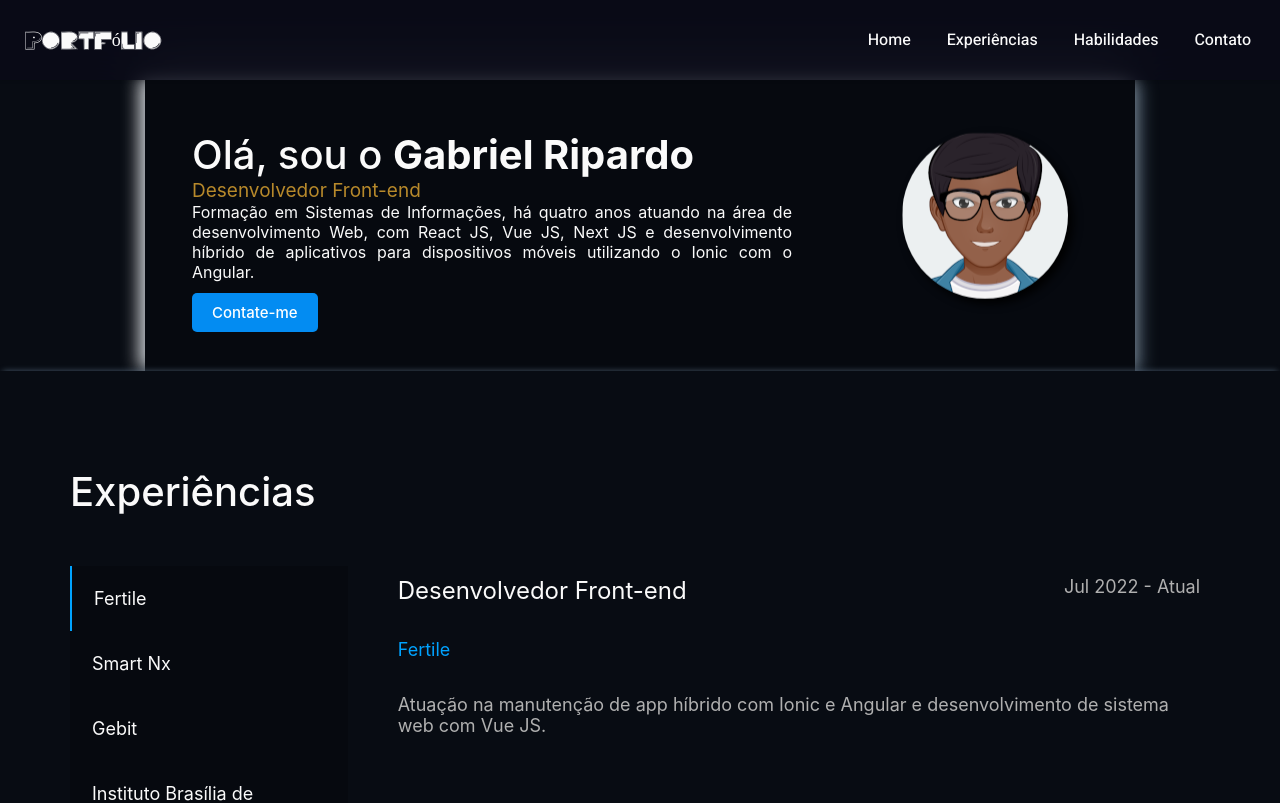
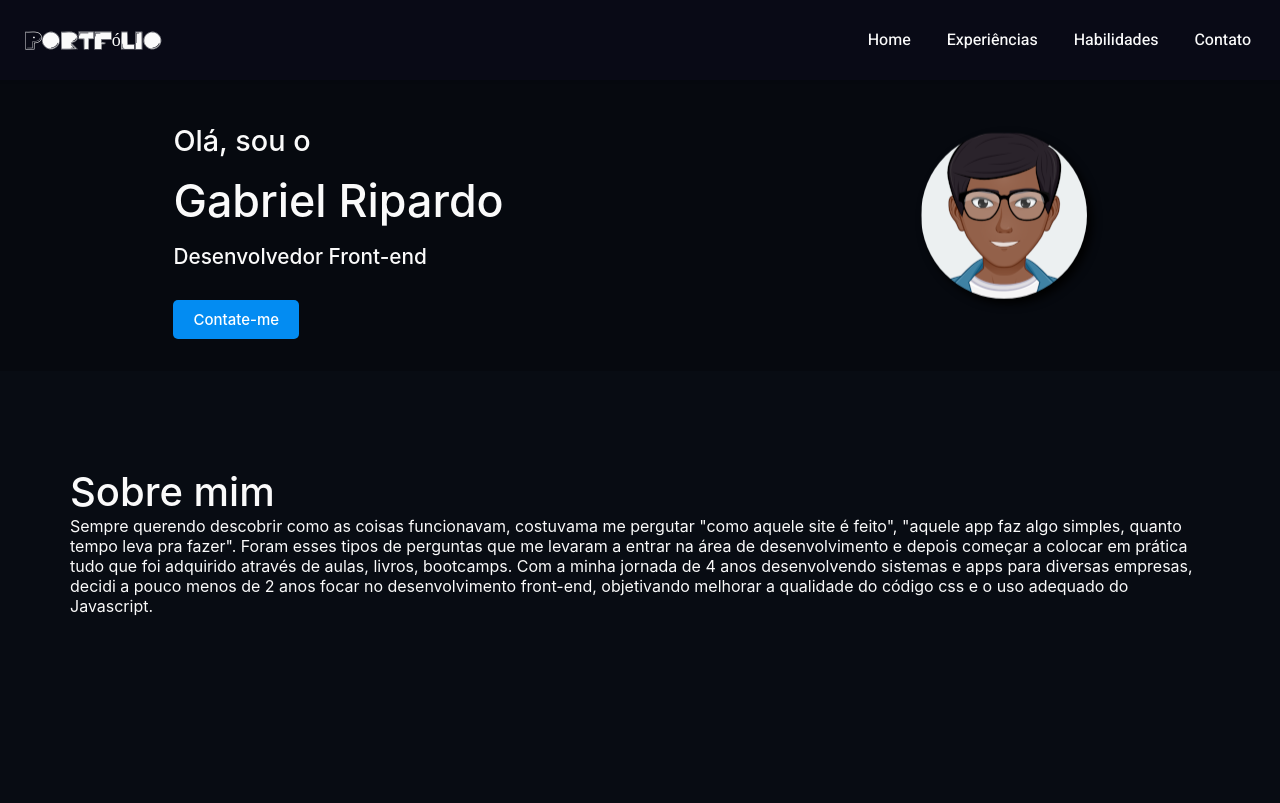
Before and after one commit to gabrielripardo/portfolio, a Next.js app: page / in a window 1280 px wide. Shown: the top 803 px of the page. Built offline with nearby package versions, Linux system fonts and the light colour scheme.

Commit message:
add session divided

```diff
--- a/pages/index.js
+++ b/pages/index.js
@@ -33,9 +33,9 @@ export default function Home() {
         <link rel="stylesheet" href="https://unpkg.com/swiper@8/swiper-bundle.min.css" />
       </Head>
       <header className={styles.header} style={btnHamburger ? fullscreen : null}>
-        <h1 className={styles.logo}>
+        <span className={styles.logo}>
           Portfólio
-        </h1>
+        </span>
 
         <input id={styles.menuHamburger} type="checkbox" checked={btnHamburger} readOnly />
 
@@ -67,17 +67,29 @@ export default function Home() {
       <main className={styles.main}>
         <section id="introduce" className={styles.introduce}>
           <div className={styles.resume}>
-            <h2 className={styles.titleSection} >Olá, sou o <strong>Gabriel Ripardo</strong></h2>
-            <h3>Desenvolvedor Front-end</h3>
-            <p className={styles.description}>
-              Formação em Sistemas de Informações, há quatro anos
-              atuando na área de desenvolvimento Web, com React JS, Vue JS,
-              Next JS e desenvolvimento híbrido de aplicativos para dispositivos móveis utilizando
-              o Ionic com o Angular.
-            </p>
-            <a className={styles.btnDefault} href="#contact">Contate-me</a>          </div>
+            <h1 className={styles.titleSection} >
+              Olá, sou o
+              <span className={styles.name}>Gabriel Ripardo</span>
+              <span className={styles.office}>Desenvolvedor Front-end</span>
+            </h1>
+            <a className={styles.btnDefault} href="#contact">Contate-me</a>
+          </div>
           <div className={styles.avatar} >
             <img className={styles.avatarImage} src="./assets/avatar-gabriel.png" alt="avatar do Gabriel" />
+          </div>
+        </section>
+        <section className={styles.aboutMe}>
+          <div className={styles.gridLayout}>
+            <h2 className={styles.titleSection} >Sobre mim</h2>
+            <p className={styles.description}>
+              Sempre querendo descobrir como as coisas funcionavam, costuvama me pergutar
+              "como aquele site é feito", "aquele app faz algo simples, quanto tempo leva pra fazer".
+              Foram esses tipos de perguntas que me levaram a entrar na área de desenvolvimento e
+              depois começar a colocar em prática tudo que foi adquirido através de aulas, livros, bootcamps.
+              Com a minha jornada de 4 anos desenvolvendo sistemas e apps para diversas empresas, decidi a pouco menos de 2 anos
+              focar no desenvolvimento front-end, objetivando melhorar a qualidade do código css e o uso
+              adequado do Javascript.
+            </p>
           </div>
         </section>
         <section id="jobs" className={styles.jobs}>
--- a/styles/Home.module.scss
+++ b/styles/Home.module.scss
@@ -75,8 +75,6 @@
   justify-content: center;
   align-items: center;
   padding: 30px 20px 50px;
-  -webkit-box-shadow: 0px -3px 6px -3px rgba(136, 165, 191, 0.48);
-  box-shadow: 0px -3px 6px -3px rgba(136, 165, 191, 0.48);
 }
 
 .gridLayout {
@@ -138,25 +136,40 @@
 }
 
 .introduce {
-  max-width: 990px;
   display: flex;
   flex-direction: row;
-  justify-content: center;
+  justify-content: space-around;
   align-items: center;
   padding: 40px 20px;
   margin-top: 80px;
-  box-shadow: rgba(136, 165, 191, 0.48) 6px 2px 16px 0px, rgba(255, 255, 255, 0.8) -6px -2px 16px 0px;
   background-color: $color-black;
+
+  .titleSection {
+    display: flex;
+    flex-direction: column;
+    font-size: 1.8rem;
+    margin-bottom: 40px;
+
+    .name {
+      font-size: 2.8rem;
+      color: $color-white;
+      margin: 16px 0;
+    }
+
+    .office {
+      font-size: 1.3rem;
+    }
+  }
 }
 
-.description {
-  font-size: 'Heebo';
+.aboutMe {
+  padding: 96px 48px;
+
+  .description {
+    font-size: 'Heebo';
+  }
 }
 
-.introduce h3 {
-  font: 19px "-apple-system", "Heebo";
-  color: #b7892b;
-}
 
 .resume .description {
   max-width: 600px;
```
